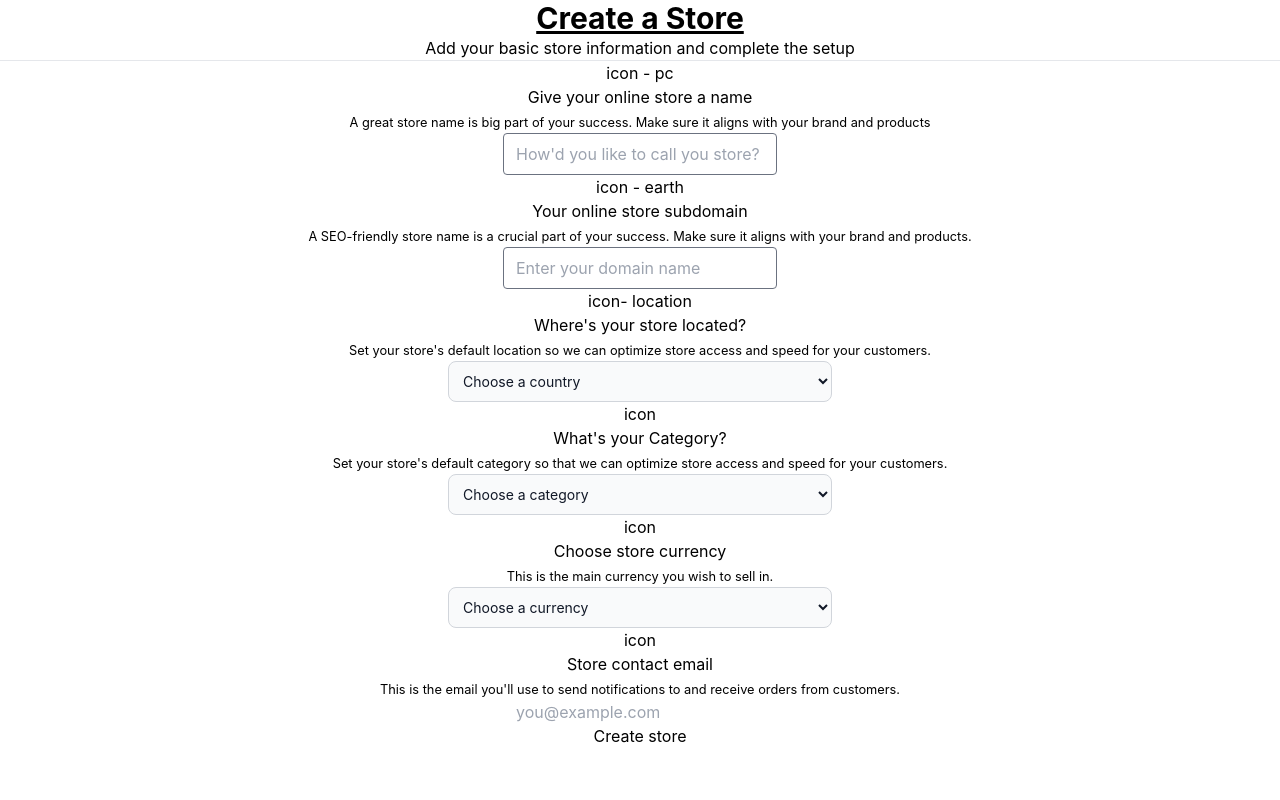
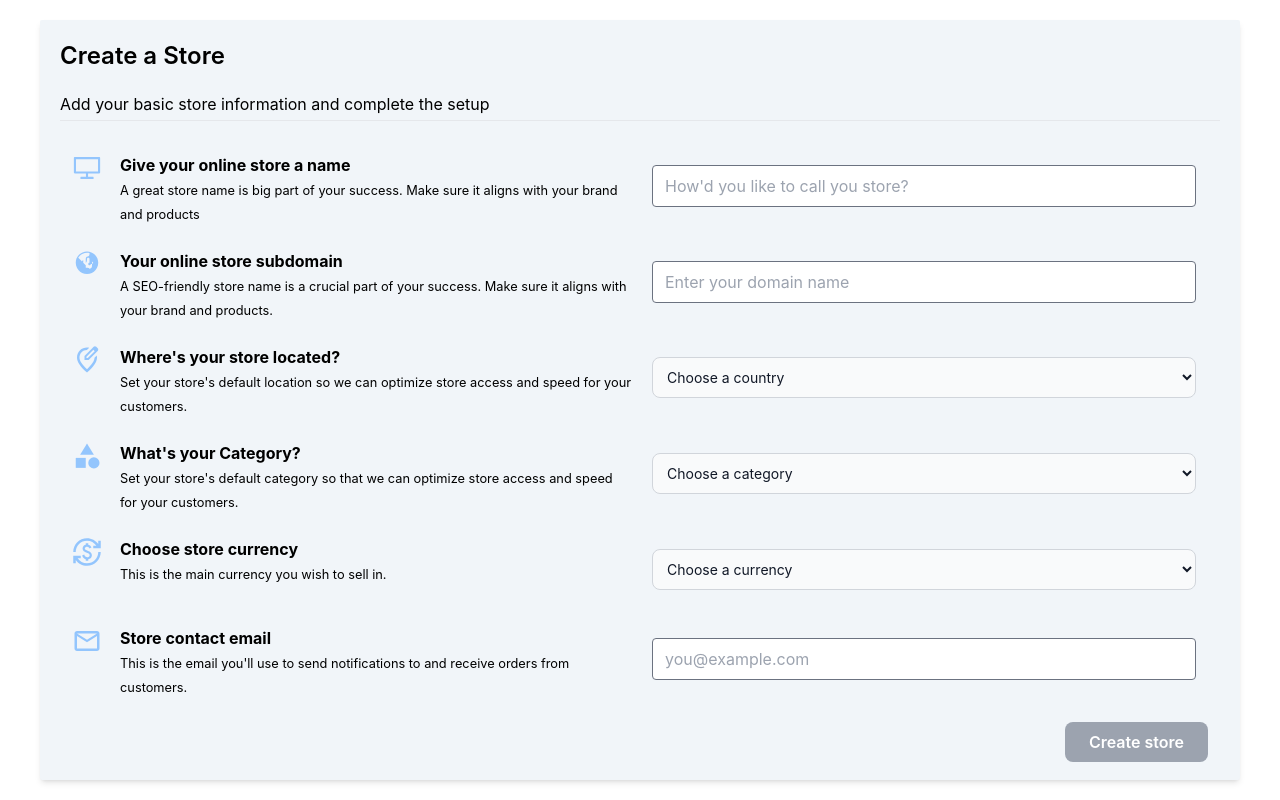
Before and after one commit to nurnoby2588/express_it_task, a React (Create React App) app: page /createStore in a window 1280 px wide. Built offline with nearby package versions, Linux system fonts and the light colour scheme.

Commit message:
lg screen design done

```diff
--- a/package.json
+++ b/package.json
@@ -9,6 +9,7 @@
     "@testing-library/user-event": "^13.5.0",
     "react": "^19.0.0",
     "react-dom": "^19.0.0",
+    "react-icons": "^5.5.0",
     "react-scripts": "5.0.1",
     "web-vitals": "^2.1.4"
   },
--- a/src/App.css
+++ b/src/App.css
@@ -1,5 +1,5 @@
 .App {
-  text-align: center;
+  /* text-align: center; */
 }
 
 .App-logo {
--- a/src/Components/CreateStore/CreateStore.js
+++ b/src/Components/CreateStore/CreateStore.js
@@ -1,4 +1,10 @@
 import React, { useState } from 'react'
+import { AiOutlineDesktop } from "react-icons/ai";
+import { TiWorld } from "react-icons/ti";
+import { MdOutlineEditLocation } from "react-icons/md";
+import { MdCategory } from "react-icons/md";
+import { MdCurrencyExchange } from "react-icons/md";
+import { MdOutlineEmail } from "react-icons/md";
 
 const CreateStore = () => {
     const [storeName, setStoreName] = useState("");
@@ -7,8 +13,8 @@ const CreateStore = () => {
 
     const [isValidName, setIsValidName] = useState(false);
     const [isValidDomain, setIsValidDomain] = useState("");
-    const [isValidEmail, setIsValidEmail] = useState(false);
-    const [errorDominMegs, setErrorDominMegs] = useState(true)
+    const [isValidEmail, setIsValidEmail] = useState(true);
+    const [errorDominMegs, setErrorDominMegs] = useState(false)
 
 
     const handleStoreName = (e) => {
@@ -58,10 +64,12 @@ const CreateStore = () => {
 
     const handleEmail = (e) => {
         const email = e.target.value
+        console.log(email)
         const emailRegex = /^[^\s@]+@[^\s@]+\.[^\s@]+$/;
         let testEmai = emailRegex.test(email);
         if (!testEmai) {
             setIsValidEmail(false)
+
         }
         else {
             setIsValidEmail(true)
@@ -98,72 +106,90 @@ const CreateStore = () => {
             console.log("post")
         }
     }
-    console.log(isValidDomain, isValidEmail, isValidName)
+    console.log("errorDominMegs", errorDominMegs)
+    console.log("isValidEmail", isValidEmail)
+    console.log("isValidName", isValidName)
     console.log(isValidDomain.length)
     return (
         <div>
-            <form action={hanldeSubmit}>
-                <h3 className="text-3xl font-bold underline">Create a Store</h3>
+            <form style={{maxHeight:'760px', position:'fixed',top:"0px",bottom:'0px', left:'0px',right:'0px' , margin:'auto' }} className='w-[1200px]  rounded-sm shadow-md bg-slate-100  mx-auto p-5' action={hanldeSubmit}>
+                <h3 className="text-2xl font-semibold mb-5">Create a Store</h3>
                 <p>Add your basic store information and  complete the setup</p>
-                <hr />
+                <hr className='mb-5 mt-1' />
+
+                <div className='grid lg:grid-cols-2 p-3'>
+                    <div className='flex flex-row'>
+                        <div className=' flex-none w-[40px]'>
+                            <  AiOutlineDesktop className='text-blue-300' style={{ fontSize: '30px' }} />
+                        </div>
+                        <div className='flex-1 px-2'>
                             <div>
-                    <div>
-                        <div>
-                            icon - pc
-                        </div>
-                        <div>
-                            <div>
-                                <h4>Give your online store a name</h4>
+                                <h4 className='font-bold'>Give your online store a name</h4>
                                 <small>A great store name is big part of your success. Make sure it aligns with your brand and products</small>
                             </div>
                         </div>
                     </div>
+                    <div className=' p-3'>
                         <div>
-                        <input style={{ outline: 'none' }} className={!isValidName ? "rounded border border-gray-500 focus:ring-blue-500   px-3 py-2 " : "rounded border border-red-500 focus:ring-red-500  px-3 py-2 "}
+                            <input style={{ outline: 'none' }} className={!isValidName ? "w-full rounded border border-gray-500 focus:ring-blue-500   px-3 py-2 " : "w-full rounded border border-red-500 focus:ring-red-500  px-3 py-2 "}
 
                                 placeholder="How'd you like to call you store?" type="text" name='name' onChange={handleStoreName} />
+                        </div>
+                        <div>
                             {
                                 isValidName && <small className='text-red-500'>Store name must be at least 3 Characters long</small>
                             }
                         </div>
+
+
                     </div>
+                </div>
+
+                <div className='grid lg:grid-cols-2 p-3'>
+                    <div className='flex flex-row'>
+                        <div className=' flex-none w-[40px]'>
+                            <  TiWorld className='text-blue-300' style={{ fontSize: '30px' }} />
+                        </div>
+                        <div className='flex-1 px-2'>
                             <div>
-                    <div>
-                        <div>
-                            icon - earth
-                        </div>
-                        <div>
-                            <div>
-                                <h4>Your online store subdomain</h4>
+                                <h4 className='font-bold'>Your online store subdomain</h4>
                                 <small>A SEO-friendly store name is a crucial part of your success. Make sure it
                                     aligns with your brand and products.</small>
                             </div>
                         </div>
                     </div>
+                    <div className=' p-3'>
                         <div>
-                        <input style={{ outline: 'none' }} className={errorDominMegs ? "rounded border border-gray-500 focus:ring-blue-500   px-3 py-2 " : "rounded border border-red-500 focus:ring-red-500  px-3 py-2 "} placeholder="Enter your domain name" type="text" name='domain' onChange={handleValidDomin} />
+                            <input style={{ outline: 'none' }} className={!isValidDomain ? "w-full rounded border border-gray-500 focus:ring-blue-500   px-3 py-2 " : "w-full rounded border border-red-500 focus:ring-red-500  px-3 py-2 "} placeholder="Enter your domain name" type="text" name='domain' onChange={handleValidDomin} />
+                        </div>
+                        <div>
                             {
                                 isValidDomain && <small className='text-red-500'>{isValidDomain}</small>
                             }
                         </div>
+
+
                     </div>
+                </div>
+
+                <div className='grid lg:grid-cols-2 p-3'>
+                    <div className='flex flex-row'>
+                        <div className=' flex-none w-[40px]'>
+                            <MdOutlineEditLocation className='text-blue-300' style={{ fontSize: '30px' }} />
+
+                        </div>
+                        <div className='flex-1 px-2'>
                             <div>
-                    <div>
-                        <div>
-                            icon- location
-                        </div>
-                        <div>
-                            <div>
-                                <h4>Where's your store located?</h4>
+                                <h4 className='font-bold'>Where's your store located?</h4>
                                 <small>Set your store's default location so we can optimize store access and
                                     speed for your customers.</small>
                             </div>
                         </div>
                     </div>
                     <div>
-                        <form class="max-w-sm mx-auto">
-                            {/* <label for="countries" class="block mb-2 text-sm font-medium text-gray-900 dark:text-white">Select an option</label> */}
-                            <select name="location" id="location" class="bg-gray-50 border border-gray-300 text-gray-900 text-sm rounded-lg focus:ring-blue-500 focus:border-blue-500 block w-full p-2.5 dark:bg-gray-700 dark:border-gray-600 dark:placeholder-gray-400 dark:text-white dark:focus:ring-blue-500 dark:focus:border-blue-500">
+                        <div className="p-3">
+                            {/* <label for="countries" className="block mb-2 text-sm font-medium text-gray-900 dark:text-white">Select an option</label> */}
+                            <select name="location" id="location" className="bg-gray-50 border border-gray-300 text-gray-900 text-sm rounded-lg focus:ring-blue-500 focus:border-blue-500 block w-full p-2.5 dark:bg-gray-700 dark:border-gray-600 dark:placeholder-gray-400 dark:text-white dark:focus:ring-blue-500 dark:focus:border-blue-500">
                                 <option selected>Choose a country</option>
                                 <option value="Bangladesh">Bangladesh</option>
 
@@ -171,7 +197,7 @@ const CreateStore = () => {
                                 <option value="France">France</option>
                                 <option value="Germany">Germany</option>
                             </select>
-                        </form>
+                        </div>
                         {/* <select name="location" id="location">
 
                             <option value="Bangladesh">Bangladesh</option>
@@ -181,30 +207,33 @@ const CreateStore = () => {
                         </select> */}
                     </div>
                 </div>
+
+
+                <div className='grid lg:grid-cols-2 p-3'>
+                    <div className='flex flex-row'>
+                        <div className=' flex-none w-[40px]'>
+                            <MdCategory className='text-blue-300' style={{ fontSize: '30px' }} />
+
+                        </div>
+                        <div className='flex-1 px-2'>
                             <div>
-                    <div>
-                        <div>
-                            icon
-                        </div>
-                        <div>
-                            <div>
-                                <h4>What's your Category?</h4>
+                                <h4 className='font-bold'>What's your Category?</h4>
                                 <small>Set your store's default category so that we can optimize store access
                                     and speed for your customers.</small>
                             </div>
                         </div>
                     </div>
                     <div>
-                    <form class="max-w-sm mx-auto">
-                            {/* <label for="countries" class="block mb-2 text-sm font-medium text-gray-900 dark:text-white">Select an option</label> */}
-                            <select name="category" id="category" class="bg-gray-50 border border-gray-300 text-gray-900 text-sm rounded-lg focus:ring-blue-500 focus:border-blue-500 block w-full p-2.5 dark:bg-gray-700 dark:border-gray-600 dark:placeholder-gray-400 dark:text-white dark:focus:ring-blue-500 dark:focus:border-blue-500">
+                        <div className="p-3">
+                            {/* <label for="countries" className="block mb-2 text-sm font-medium text-gray-900 dark:text-white">Select an option</label> */}
+                            <select name="category" id="category" className="bg-gray-50 border border-gray-300 text-gray-900 text-sm rounded-lg focus:ring-blue-500 focus:border-blue-500 block w-full p-2.5 dark:bg-gray-700 dark:border-gray-600 dark:placeholder-gray-400 dark:text-white dark:focus:ring-blue-500 dark:focus:border-blue-500">
                                 <option selected>Choose a category</option>
-                                <option value="Fashion">Bangladesh</option>
+                                <option value="Fashion">Fashion</option>
 
                                 <option value="Cloth">Cloth</option>
 
                             </select>
-                        </form>
+                        </div>
                         {/* <select name="category" id="category">
 
                             <option value="Fashion">Fashion</option>
@@ -214,29 +243,28 @@ const CreateStore = () => {
                         </select> */}
                     </div>
                 </div>
+                <div className='grid lg:grid-cols-2 p-3'>
+                    <div className='flex flex-row'>
+                        <div className=' flex-none w-[40px]'>
+                            <MdCurrencyExchange className='text-blue-300' style={{ fontSize: '30px' }} />
+
+                        </div>
+                        <div className='flex-1 px-2'>
                             <div>
-                    <div>
-                        <div>
-                            icon
-                        </div>
-                        <div>
-                            <div>
-                                <h4>Choose store currency</h4>
+                                <h4 className='font-bold'>Choose store currency</h4>
                                 <small>This is the main currency you wish to sell in.</small>
                             </div>
                         </div>
                     </div>
                     <div>
-                    <form class="max-w-sm mx-auto">
-                            {/* <label for="countries" class="block mb-2 text-sm font-medium text-gray-900 dark:text-white">Select an option</label> */}
-                            <select name="currency" id="currency" class="bg-gray-50 border border-gray-300 text-gray-900 text-sm rounded-lg focus:ring-blue-500 focus:border-blue-500 block w-full p-2.5 dark:bg-gray-700 dark:border-gray-600 dark:placeholder-gray-400 dark:text-white dark:focus:ring-blue-500 dark:focus:border-blue-500">
+                        <div className="p-3">
+                            {/* <label for="countries" className="block mb-2 text-sm font-medium text-gray-900 dark:text-white">Select an option</label> */}
+                            <select name="currency" id="currency" className="bg-gray-50 border border-gray-300 text-gray-900 text-sm rounded-lg focus:ring-blue-500 focus:border-blue-500 block w-full p-2.5 dark:bg-gray-700 dark:border-gray-600 dark:placeholder-gray-400 dark:text-white dark:focus:ring-blue-500 dark:focus:border-blue-500">
                                 <option selected>Choose a currency</option>
-                                <option value="Bangladesh">Bangladesh</option>
-
                                 <option value="BDT">BDT(Taka)</option>
 
                             </select>
-                        </form>
+                        </div>
                         {/* <select name="currency" id="currency">
 
                             <option value="BDT">BDT(Taka)</option>
@@ -244,28 +272,41 @@ const CreateStore = () => {
                         </select> */}
                     </div>
                 </div>
+                <div className='grid lg:grid-cols-2 p-3'>
+                    <div className='flex flex-row'>
+                        <div className=' flex-none w-[40px]'>
+                            <MdOutlineEmail className='text-blue-300' style={{ fontSize: '30px' }} />
+
+                        </div>
+                        <div className='flex-1 px-2'>
                             <div>
-                    <div>
-                        <div>
-                            icon
-                        </div>
-                        <div>
-                            <div>
-                                <h4>Store contact email</h4>
+                                <h4 className='font-bold'>Store contact email</h4>
                                 <small>This is the email you'll use to send notifications to and receive orders
                                     from customers.</small>
                             </div>
                         </div>
                     </div>
+                    <div className='p-3'>
                         <div>
-                        <input name='email' placeholder='you@example.com' type="email" onChange={handleEmail} />
+                            <input style={{ outline: 'none' }} className={isValidEmail ? "w-full rounded border border-gray-500 focus:ring-blue-500   px-3 py-2 " : "w-full rounded border border-red-500 focus:ring-red-500  px-3 py-2 "} name='email' placeholder='you@example.com' type="email" onChange={handleEmail} />
+                        </div>
+                        <div>
                             {
-                            isValidEmail && <small>Invalid emial format</small>
+                                !isValidEmail && <small className='text-red-500'>Invalid emial format</small>
                             }
                         </div>
+
+
+                    </div>
+                </div>
+                <div className='flex justify-end p-3'>
+                    <input className={`  px-6 py-2 text-white font-semibold rounded-lg transition duration-300 ${(isValidName == false && isValidEmail == true && errorDominMegs == false)
+                        ? "bg-gray-400 cursor-not-allowed"
+                        : "bg-blue-500 hover:bg-blue-600"
+                        }`} disabled={isValidName == false && isValidEmail == true && errorDominMegs == false} type="submit" value={"Create store"} />
                 </div>
 
-                <input disabled={isValidDomain || !isValidDomain && !isValidEmail} type="submit" value={"Create store"} />
+
             </form>
         </div>
     )
```
Also changed, not shown: 1 other file (tests, documents, lock files or other folders). Lines whose indentation alone changed are shown as unchanged.
